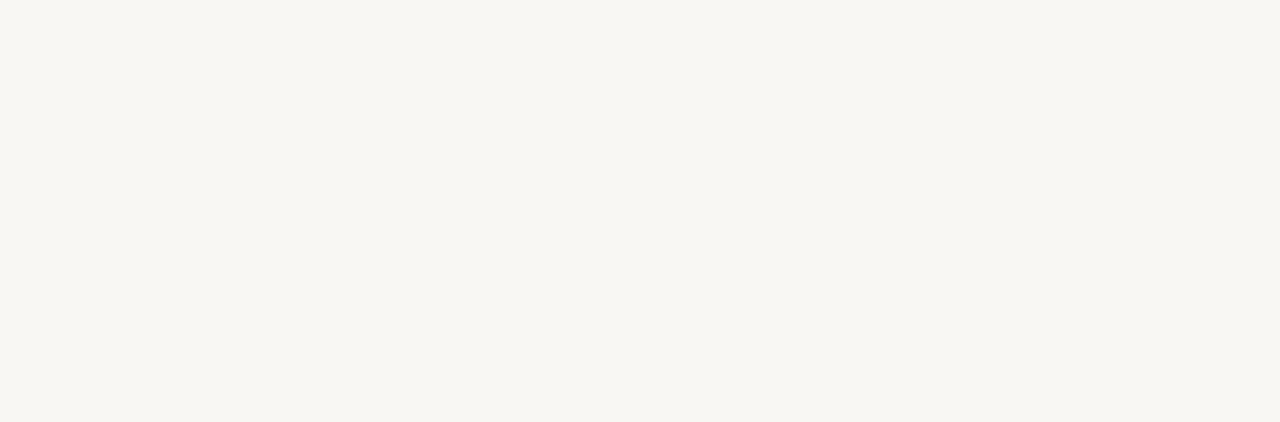
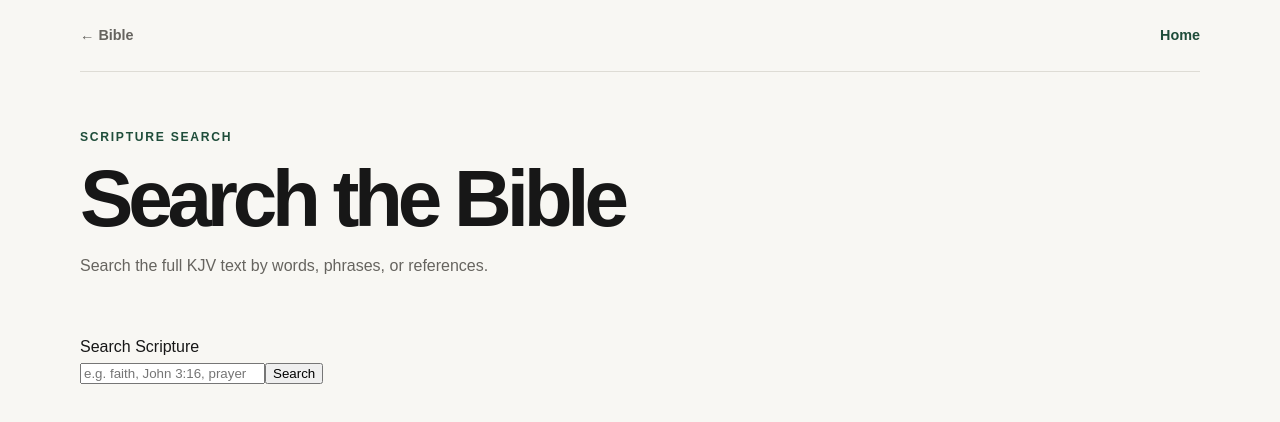
Before and after one commit to Zestplay-com/bible-study-platform, a Next.js app: page /bible/search in a window 1280 px wide. Before the commit this address had no page. Shown: the top 422 px of the page. Built offline with nearby package versions, Linux system fonts and the light colour scheme.

Commit message:
Add full Bible search page

```diff
--- /dev/null
+++ b/app/bible/search/page.tsx
@@ -0,0 +1,74 @@
+import { defaultTranslationId } from "@/lib/bible/translations";
+import { getBibleProvider } from "@/lib/bible/registry";
+import { sitePath } from "@/lib/site";
+
+type Props = { searchParams: Promise<{ q?: string }> };
+
+export default async function BibleSearchPage({ searchParams }: Props) {
+  const { q = "" } = await searchParams;
+  const query = q.trim();
+  const provider = getBibleProvider(defaultTranslationId);
+  const results = query && provider?.search
+    ? provider.search(defaultTranslationId, query)
+    : [];
+
+  return (
+    <main className="reader-shell">
+      <header className="reader-header">
+        <a href={sitePath("/bible")} className="back-link">← Bible</a>
+        <a href={sitePath("/")} className="ask-link">Home</a>
+      </header>
+
+      <section className="reader-intro">
+        <p className="eyebrow">SCRIPTURE SEARCH</p>
+        <h1>Search the Bible</h1>
+        <p>Search the full KJV text by words, phrases, or references.</p>
+      </section>
+
+      <form className="search-form" method="get" action={sitePath("/bible/search")}>
+        <label htmlFor="bible-query">Search Scripture</label>
+        <div className="search-row">
+          <input
+            id="bible-query"
+            name="q"
+            type="search"
+            defaultValue={query}
+            placeholder="e.g. faith, John 3:16, prayer"
+            autoComplete="off"
+          />
+          <button type="submit">Search</button>
+        </div>
+      </form>
+
+      {query ? (
+        <section className="search-results" aria-labelledby="results-heading">
+          <h2 id="results-heading">
+            {results.length} {results.length === 1 ? "result" : "results"} for “{query}”
+          </h2>
+          {results.length > 0 ? (
+            <div className="verse-list">
+              {results.map((verse) => (
+                <article className="verse" key={`${verse.reference}-${verse.translationId}`}>
+                  <a href={sitePath(`/bible/${verse.bookId}/${verse.chapter}`)}>
+                    <strong>{verse.reference}</strong>
+                  </a>
+                  <p>{verse.text}</p>
+                  <div className="verse-actions">
+                    <a href={sitePath(`/ask?reference=${encodeURIComponent(verse.reference)}`)}>Explain</a>
+                    <a href={sitePath("/memory")}>Memorize</a>
+                    <a href={sitePath("/notes")}>Note</a>
+                  </div>
+                </article>
+              ))}
+            </div>
+          ) : (
+            <div className="empty-reader">
+              <h2>No matching verses</h2>
+              <p>Try a shorter word, a different phrase, or a reference such as John 3:16.</p>
+            </div>
+          )}
+        </section>
+      ) : null}
+    </main>
+  );
+}
```
